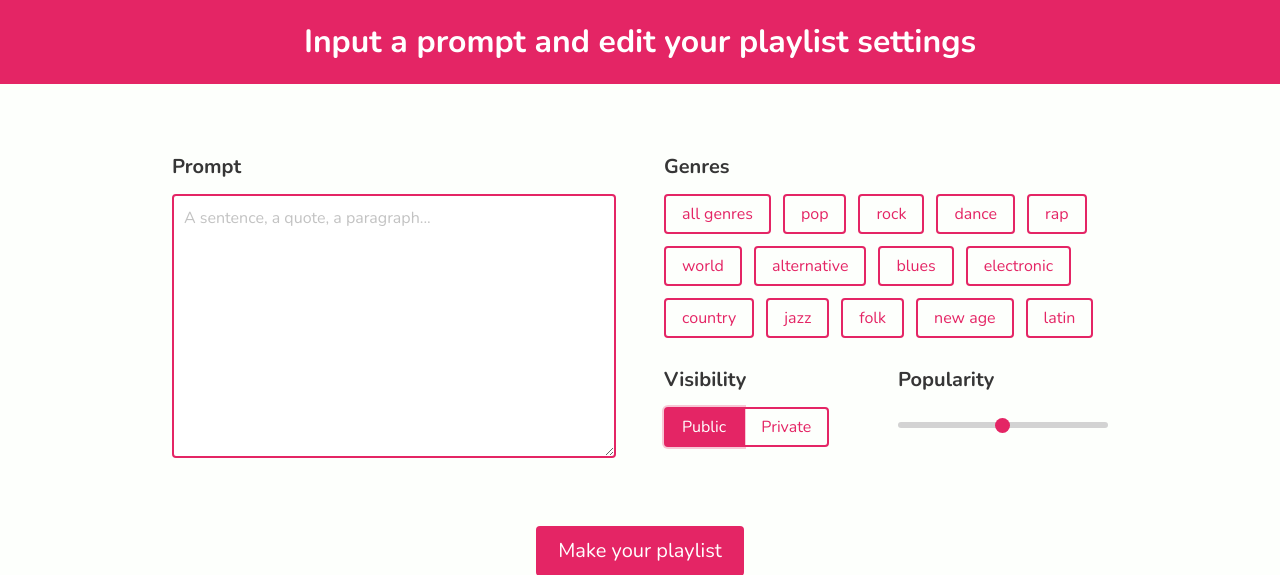
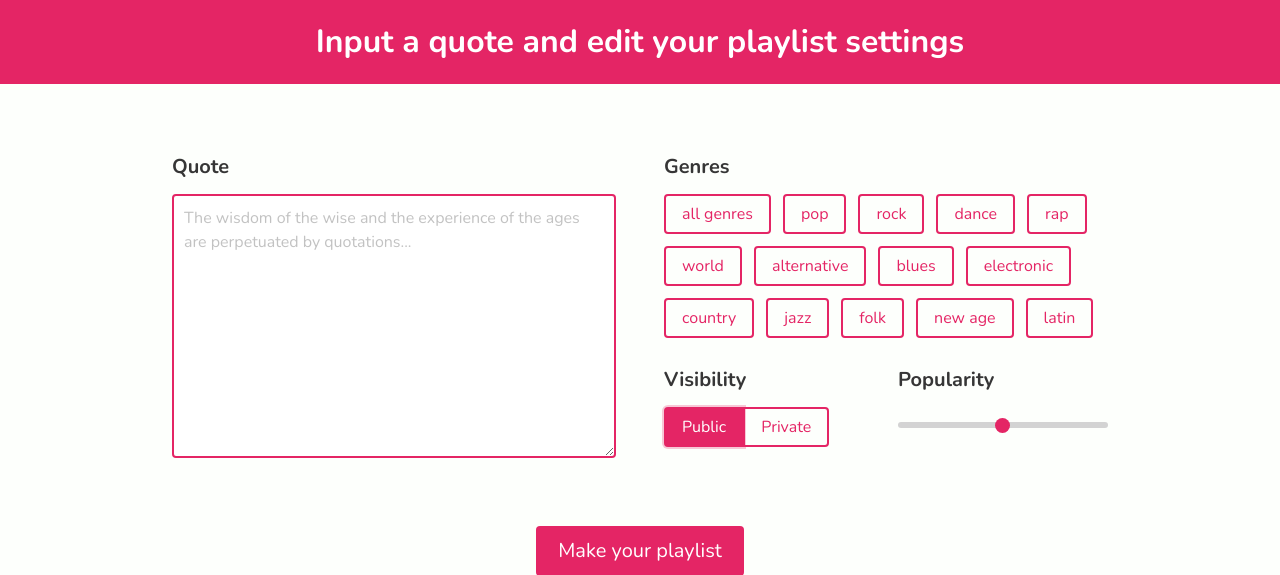
Before and after one commit to victorialslocum/synsong, a Flask app: page /generator in a window 1280 px wide. Shown: the part 56-631 px from the top of the page. Run offline with Flask 2, Linux system fonts and the light colour scheme.

Commit message:
feat: rebrand to quote, refactor: title

```diff
--- a/main.py
+++ b/main.py
@@ -45,12 +45,12 @@ def home():
 @app.route("/generator", methods=['GET', 'POST'])
 def generator():
     if request.method == 'POST':
-        prompt = request.form['prompt']
+        quote = request.form['quote']
         genre_list = request.form.get('hidden')
         vis = request.form.get("hiddenvis")
         pop = request.form.get("hiddenpop")
         print(genre_list)
-        return redirect(url_for('make_playlist', prompt=prompt, genre_list=genre_list, vis=vis, pop=pop))
+        return redirect(url_for('make_playlist', quote=quote, genre_list=genre_list, vis=vis, pop=pop))
     else:
         return render_template("generator.html", login_url="/logout", login_text='Log out', app_url="/generator", app_text="Go to app", ganalytics=GANALYTICS)
 
@@ -117,14 +117,14 @@ def logout():
     return redirect("/")
 
 
-@app.route("/success/<prompt>/<playlist_id>/<genres>/<pop>")
-def success(prompt, playlist_id, genres, pop):
+@app.route("/success/<quote>/<playlist_id>/<genres>/<pop>")
+def success(quote, playlist_id, genres, pop):
 
-    return render_template("success.html", success=True, playlist_id=playlist_id, genres=genres, prompt=prompt, pop=pop, login_url="/logout", login_text='Log out', ganalytics=GANALYTICS)
+    return render_template("success.html", success=True, playlist_id=playlist_id, genres=genres, quote=quote, pop=pop, login_url="/logout", login_text='Log out', ganalytics=GANALYTICS)
 
 
-@app.route("/make_playlist/<prompt>/<genre_list>/<vis>/<pop>", methods=['GET', 'POST'])
-def make_playlist(prompt, genre_list, vis, pop):
+@app.route("/make_playlist/<quote>/<genre_list>/<vis>/<pop>", methods=['GET', 'POST'])
+def make_playlist(quote, genre_list, vis, pop):
     session['token_info'], authorized = get_token(session)
     session.modified = True
 
@@ -136,34 +136,44 @@ def make_playlist(prompt, genre_list, vis, pop):
 
     nlp = spacy.load('en_core_web_sm')
 
-    def create_title(prompt):
-        doc = nlp(prompt)
+    # create title of playlist from quote
+    def create_title(quote):
+        # spaCy splits quote into tokens
+        doc = nlp(quote)
 
-        title_list_v = [[child.text for child in tok.subtree if child.dep_ not in ['aux', 'neg']]
-                        for tok in doc if tok.pos_ in ['VERB', 'AUX'] and tok.dep_ in ['pcomp', 'xcomp', 'advcl', 'ccomp']]
+        # breaks the doc into multi-word segments, matching whether the head has complement or adverbial clause
+        # dependency relationship
+        title_list_v = [[child.text for child in tok.subtree]
+                        for tok in doc if tok.dep_ in ['pcomp', 'xcomp', 'ccomp', 'advcl']]
 
-        title_list_n = [[child.text for child in tok.subtree] for tok in doc if tok.pos_ in
-                        ['NOUN', 'ADJ'] and tok.dep_ in ['nsubj', 'pobj']]
+        # breaks the doc into multi-word segements, matching whether its a subject or object of a prep
+        title_list_n = [[child.text for child in tok.subtree]
+                        for tok in doc if tok.dep_ in ['nsubj', 'pobj']]
 
+        # combining the lists if the segments have 4-7 words
         title_list = [item for item in
                       title_list_v + title_list_n if 3 < len(item) < 8]
-
+        print(title_list)
         title = ''
+        # if list has items, take a random one, else, make noun chunks and take one, else quote
         if title_list:
             title = ' '.join(random.sample(title_list, 1)[0])
+            title = re.sub(r"\s+(?=')", '', title)
         else:
             title_list_new = [chunk.text for chunk in doc.noun_chunks]
 
-            title = max(title_list_new, key=len) if title_list_new else prompt
+            title = max(title_list_new, key=len) if title_list_new else quote
+            title = re.sub(r"\s+(?=')", '', title)
 
+        # return chosen title
         return title
 
-    title = create_title(prompt)
+    title = create_title(quote)
     print("title: ")
     print(title)
 
-    def get_constituents(prompt):
-        text = nlp(prompt)
+    def get_constituents(quote):
+        text = nlp(quote)
 
         chunks = [chunk.text for chunk in text.noun_chunks]
         filt_chunks = []
@@ -184,8 +194,8 @@ def make_playlist(prompt, genre_list, vis, pop):
         print(const_list)
         return const_list
 
-    def get_more_constituents(prompt):
-        text = nlp(prompt)
+    def get_more_constituents(quote):
+        text = nlp(quote)
         filt_chunks = []
         for token in text:
             if not token.is_stop:
@@ -195,7 +205,7 @@ def make_playlist(prompt, genre_list, vis, pop):
         print(filt_chunks)
         return filt_chunks
 
-    words = get_constituents(prompt)
+    words = get_constituents(quote)
     if len(words) > 5:
         words = random.sample(words, 5)
     print("words: ")
@@ -330,7 +340,7 @@ def make_playlist(prompt, genre_list, vis, pop):
     print(songs)
 
     if len(songs) < 10:
-        more_words = get_more_constituents(prompt)
+        more_words = get_more_constituents(quote)
         print("more words: ")
         print(more_words)
         for word in more_words:
@@ -369,7 +379,7 @@ def make_playlist(prompt, genre_list, vis, pop):
             track_id = response['tracks']['items'][0]['id']
             track_id_list.append(track_id)
 
-    description = prompt + " ❤ synsong.app"
+    description = quote + " ❤ synsong.app"
     playlist = sp.user_playlist_create(
         user['id'], title, public=True, collaborative=False, description=description)
 
@@ -377,7 +387,7 @@ def make_playlist(prompt, genre_list, vis, pop):
     sp.user_playlist_add_tracks(
         user['id'], playlist_id, track_id_list, position=None)
 
-    return redirect(url_for('success', success=vis, prompt=prompt, genres=genre_list, pop=pop, playlist_id=playlist_id, login_url="/logout", login_text='Log out'))
+    return redirect(url_for('success', success=vis, quote=quote, genres=genre_list, pop=pop, playlist_id=playlist_id, login_url="/logout", login_text='Log out'))
 
 
 def get_token(session):
--- a/static/generatorScript.js
+++ b/static/generatorScript.js
@@ -8,7 +8,7 @@ window.onload = function () {
   let hiddenElementVis = document.getElementById("hiddenvis");
   let hiddenElementPop = document.getElementById("hiddenpop");
   let submitButton = document.getElementById("submitButton");
-  let prompt = document.getElementById("prompt");
+  let quote = document.getElementById("quote");
   let genreList = [];
   let slider = document.getElementById("myRange");
   let output = document.getElementById("demo");
@@ -88,8 +88,8 @@ window.onload = function () {
     }
     if (selectedCount == 0) {
       alert("Select at least 1 genre!");
-    } else if (prompt.value == "") {
-      alert("Input a prompt!");
+    } else if (quote.value == "") {
+      alert("Input a quote!");
     } else {
       console.log("success");
       document.querySelector("body").style.visibility = "hidden";
--- a/templates/base.html
+++ b/templates/base.html
@@ -122,7 +122,7 @@
       <div class="hero-body">
         <div class="container has-text-centered">
           <p class="title is-1 pb-3">Synsong</p>
-          <p class="subtitle is-4">The prompt-based playlist generator</p>
+          <p class="subtitle is-4">The quote-based playlist generator</p>
           <a
             class="button is-primary is-inverted is-medium"
             href="{{ app_url }}"
--- a/templates/generator.html
+++ b/templates/generator.html
@@ -14,26 +14,26 @@ addscript %}
 <section class="hero is-primary is-small mb-6">
   <div class="hero-body">
     <div class="container has-text-centered">
-      <p class="title">Input a prompt and edit your playlist settings</p>
+      <p class="title">Input a quote and edit your playlist settings</p>
     </div>
   </div>
 </section>
 {% endblock %} {% block content %}
 <div class="container is-max-desktop has-text-centered">
-  <form action="" method="post" name="prompt" id="inputForm">
+  <form action="" method="post" name="quote" id="inputForm">
     <div class="columns">
       <div class="column p-5">
         <div class="field-label is-medium has-text-left pb-3">
-          <label class="label" for="prompt">Prompt</label>
+          <label class="label" for="quote">Quote</label>
         </div>
         <div class="field-body">
           <div class="field">
             <textarea
               class="textarea is-primary"
               type="text"
-              placeholder="A sentence, a quote, a paragraph..."
-              name="prompt"
-              id="prompt"
+              placeholder="The wisdom of the wise and the experience of the ages are perpetuated by quotations..."
+              name="quote"
+              id="quote"
               rows="10"
             ></textarea>
           </div>
@@ -41,7 +41,7 @@ addscript %}
       </div>
       <div class="column p-5">
         <div class="field-label is-medium has-text-left pb-3">
-          <label class="label" for="prompt">Genres</label>
+          <label class="label" for="quote">Genres</label>
         </div>
         <div
           class="field is-grouped is-grouped-multiline pb-2"
--- a/templates/success.html
+++ b/templates/success.html
@@ -24,7 +24,7 @@ addscript %}
     <div class="column m-1">
       <div class="content">
         <input type="hidden" name="hidden" value="{{ genres }}" id="hidden" />
-        <p class="is-size-5 has-text-weight-bold">Prompt:</p>
+        <p class="is-size-5 has-text-weight-bold">quote:</p>
         <div class="content">
           <textarea
             class="textarea is-primary has-fixed-size"
@@ -33,7 +33,7 @@ addscript %}
             placeholder="Text input"
             readonly
           >
-{{ prompt }}</textarea
+{{ quote }}</textarea
           >
         </div>
         <p class="is-size-5 has-text-weight-bold">Genres</p>
```
Also changed, not shown: stuff/just_py.py (+31 -21 lines), stuff/test.py (+22 -10 lines), templates/about.html (+4 -4 lines), templates/home.html (+34 -7 lines), README.md.
